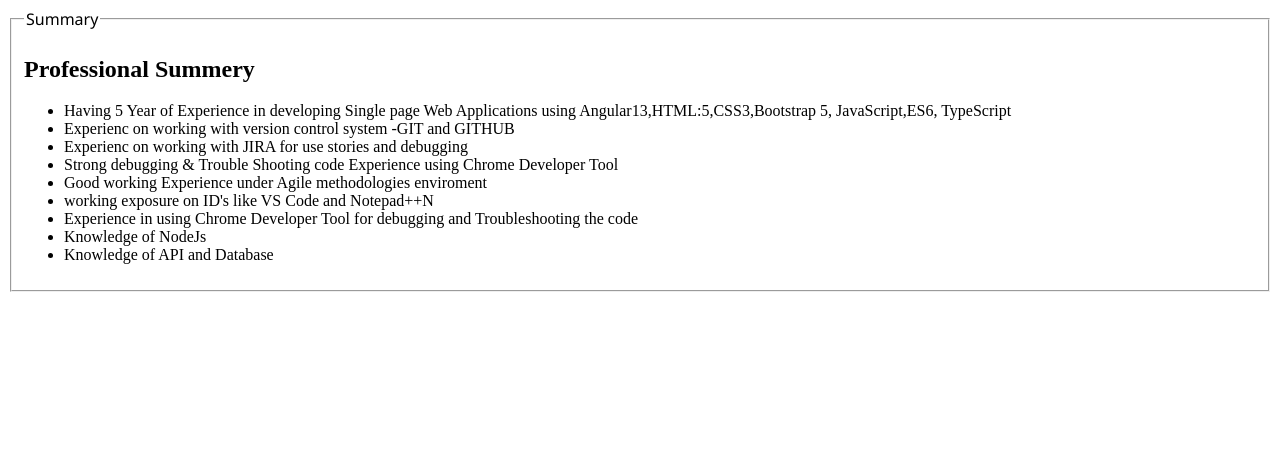
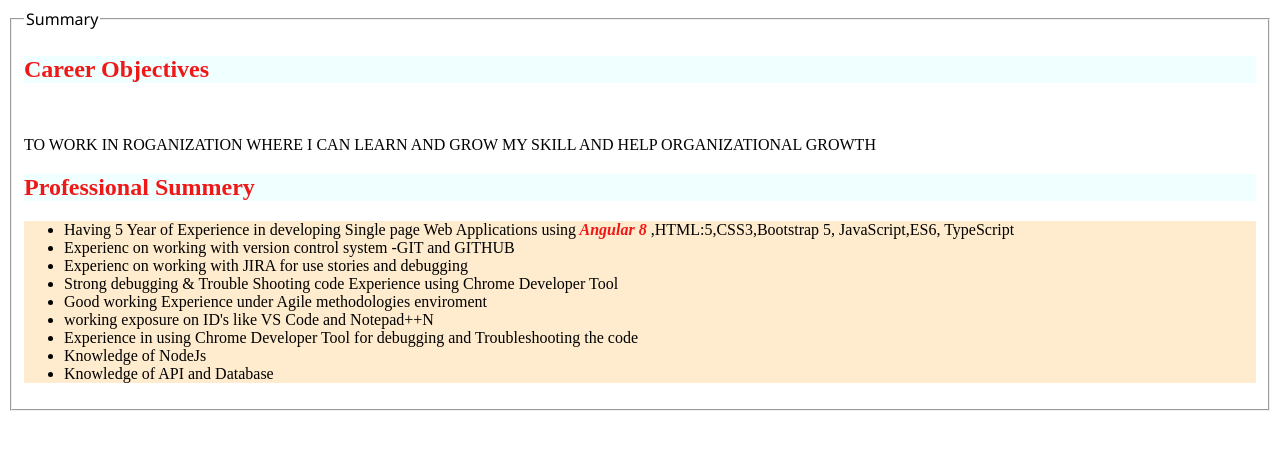
Before and after one commit to Rutuja15883/my-profile, a plain HTML site: page home.html in a window 1280 px wide. Drawn offline with Linux system fonts and the light colour scheme.

Commit message:
use CSSin cssIndex.html file also changes in home.html file
use CSSin cssIndex.html file also changes in home.html file

```diff
--- a/home.html
+++ b/home.html
@@ -1,6 +1,22 @@
 <!DOCTYPE html>
 <html>
     <head>
+        <style>
+        .changecareer{
+            background-color:azure;
+            color: #f01717;
+
+        }
+        #changelist{
+            background-color: blanchedalmond;
+         }
+         #an{
+            color:#f01717;
+            font-style: italic;
+            font-weight:bolder;
+
+         }
+        </style>
         <title> Home</title>
     </head>
     <form>
@@ -8,9 +24,14 @@
         <legend style="font-family: 'Segoe UI', Tahoma, Geneva, Verdana, sans-serif;">Summary</legend>
 
             <body>
-                <h2>Professional Summery</h2>
-                <ul>
-                    <li> Having 5 Year of Experience in developing Single page Web Applications using Angular13,HTML:5,CSS3,Bootstrap 5, JavaScript,ES6, TypeScript</HTML:5></li>
+                <h2 class="changecareer">Career Objectives</h2><br>
+                <p>TO WORK IN ROGANIZATION WHERE I CAN LEARN AND GROW MY SKILL AND HELP ORGANIZATIONAL GROWTH</p>
+                <h2 class="changecareer">Professional Summery</h2>
+                <ul id="changelist">
+                    <li> Having 5 Year of Experience in developing Single page Web Applications using<span id="an"> Angular 8
+
+
+                    </span>,HTML:5,CSS3,Bootstrap 5, JavaScript,ES6, TypeScript</HTML:5></li>
                     <li>Experienc on working with version control system -GIT and GITHUB</li>
                     <li>Experienc on working with JIRA for use stories and debugging</li>
                     <li> Strong debugging & Trouble Shooting code Experience using Chrome Developer Tool</li>
```
Also changed, not shown: cssIndex.html (added, +67 -0 lines).
